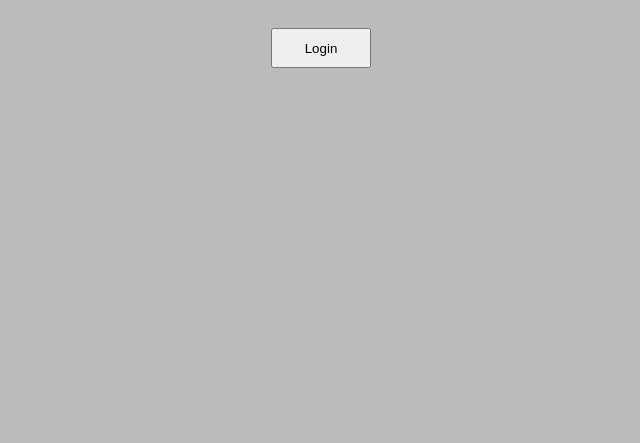
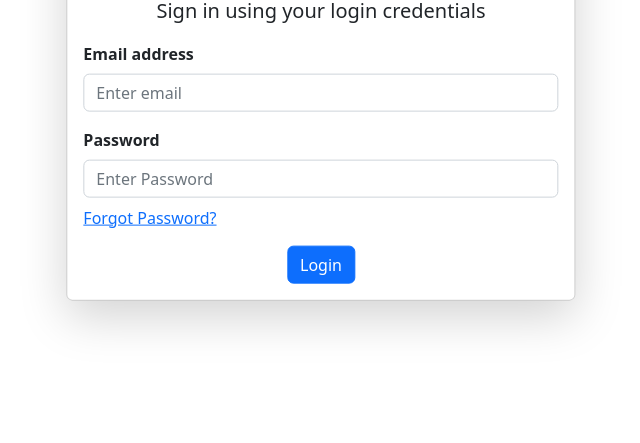
Before and after one commit to NcebaZA/Safety-and-maintanance, a Flask app: template templates/login.html in a window 1280 px wide. Shown: the part 357-800 px from the top of the page, without its empty margins (319-959 px from the left). Run offline with Flask 2, Linux system fonts and the light colour scheme; the template is opened without the code that fills it, so the values that code supplies are empty; some libraries are stand-ins or nearby versions.

Commit message:
Added bootstrap to login and forgot pass pages

```diff
--- a/main.py
+++ b/main.py
@@ -25,7 +25,12 @@ def index():
     return "This is the first page"
 
 
-"""The function below is a test of adding a user to the database table"""
+#This shows the login page for now. No login functionality has been added
+@app.route("/login")
+def login():
+     return render_template("login.html")
+
+##The function below is a test of adding a user to the database table
 @app.route("/create_user")
 def create_user():
         new_user = users(first_name = "Khanya", surname="DaSilva", email= "somehting@microsoft.com", password="asadsdasdasd", username = "hello from the other side", user_role="admin")
@@ -36,7 +41,7 @@ def create_user():
 
 listUser=[]
 
-"""The function below is a test of gettinng all users from database table"""
+#The function below is a test of gettinng all users from database table
 @app.route("/get_users")
 def get_users():
     all_users = users.query.all()
@@ -47,10 +52,12 @@ def get_users():
     return f"These are users in the system {listUser}"
 
 
+#This function takes user to forgot passsword page. NB: not functionality has been added
 @app.route("/forgot_password")
 def forgot_password():
      return render_template("forgot-password1.html")
 
+#This function takes user to issues table. NB: no functionality has been added
 @app.route("/issues_table")
 def show_issues_table():
      return render_template("issues_table.html")
--- a/templates/login.html
+++ b/templates/login.html
@@ -1,40 +1,39 @@
-<!DOCTYPE html>
-<html lang="en">
-<head>
-    <meta charset="UTF-8">
-    <meta http-equiv="X-UA-Compatible" content="IE=edge">
-    <meta name="viewport" content="width=>, initial-scale=1.0">
-    <title>Document</title>
-</head>
-<center>
-<h1>DUT Safety and Maintenance</h1>
-<br>
-<br>
+{% extends "base.html" %}
+{% block title %}Login {% endblock %}
 
-<div style="border: 2px solid black;"></div>
-<h3>Sign in using your login
-    credentials.</h3>
-    <br>
-<body>
-   <div><label for="name">Email Address:</label></div>
-<input type="text" id="name" name="name" style="width: 200px; height: 25px;">
-<br>
-<br>
-<div><label for="name">Password:</label></div>
-<input type="text" id="name" name="name" style="width: 200px; height: 25px;">
-<br>
-<br>
-<div> <a href="forgot-password.html">Forgot your password</a></div>
-<br>
-<br>
-<div><button style="width: 100px; height: 40px;">Login</button>
+{% block content %}
+
+<div class=" container-md position-absolute top-50 start-50 translate-middle col-lg-5">
+  <div class=" vertical-center-row mx-auto py-auto px-auto card shadow-lg p-3  bg-body rounded  ">
+    <div class="row justify-content-center align-items-center g-1">
+      <div class="col-sm  "> <img src="https://www.dut.ac.za/DUT-Logo_new.png" class="img-fluid align"></div>
+      <div class="col">
+        <div class="fs-2 fw-bold text-center ">DUT Safety and Maintenance </div>
+      </div>
+
+    </div>
+
+    <div class="row">
+
+      <div class="fs-5 fw-normarl text-center mt-3">Sign in using your login credentials </div>
+
+      <form class="mt-2">
+        <div class="form-group">
+          <label for="exampleInputEmail1" class="mb-2 mt-2 fw-semibold">Email address</label>
+          <input type="email" class="form-control" id="exampleInputEmail1" aria-describedby="emailHelp"
+            placeholder="Enter email">
+
+          <div class="mb-1 mt-3 fw-semibold">
+            <label for="exampleInputPassword1" class="form-label">Password</label>
+            <input type="password" class="form-control" id="exampleInputPassword1" placeholder="Enter Password">
+          </div>
+          <div class="mx-10 mt-2 mb-2"><a href="/forgot_password">Forgot Password?</a></div>
+          <div id="submit_div" style="text-align:center" class="mt-1">
+            <button type="submit" class=" mt-2 btn btn-primary ">Login</button>
+          </div>
+      </form>
+    </div>
+  </div>
 </div>
-</div>
-</center>
 
-  <body style="background-color: rgba(172, 170, 170, 0.796);">
-    <!-- Your HTML content goes here -->
-  </body>
-
-</body>
-</html>
+{% endblock %}
```
Also changed, not shown: templates/forgot-password1.html (+4 -4 lines).
